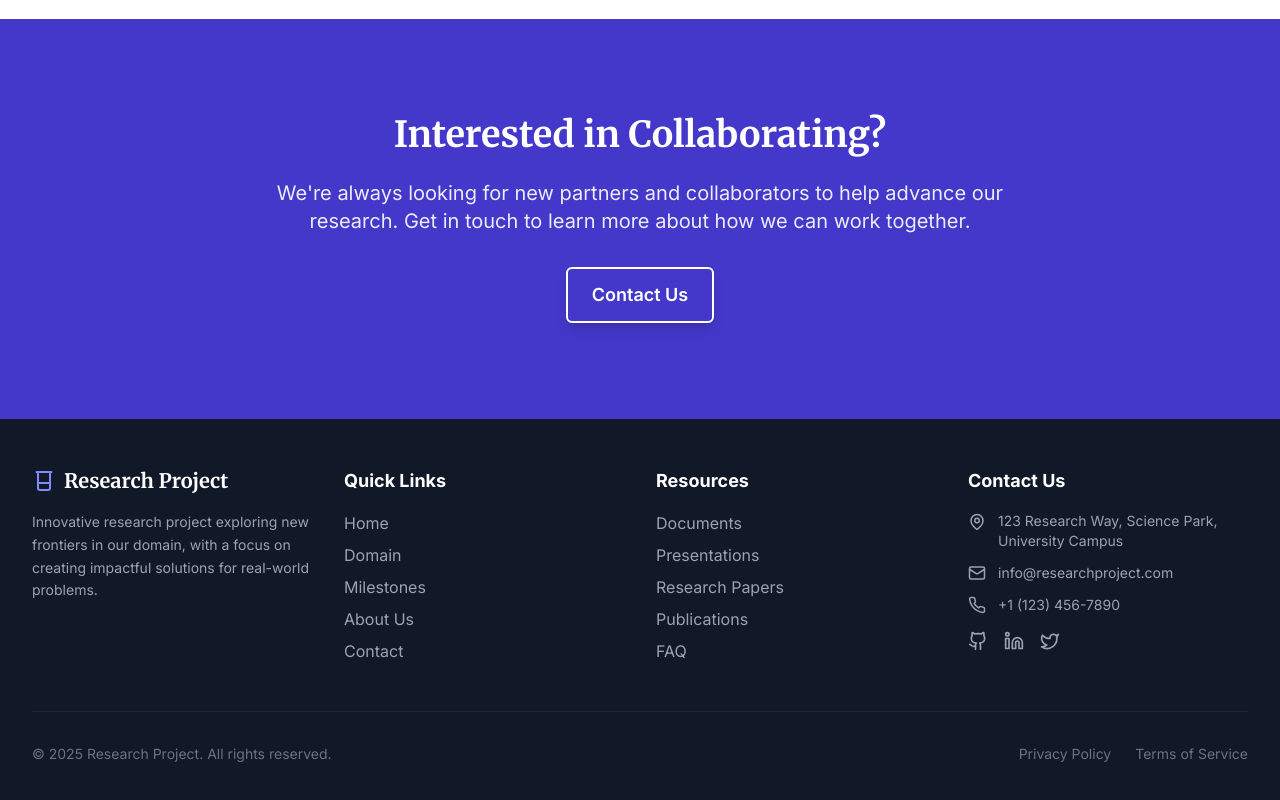
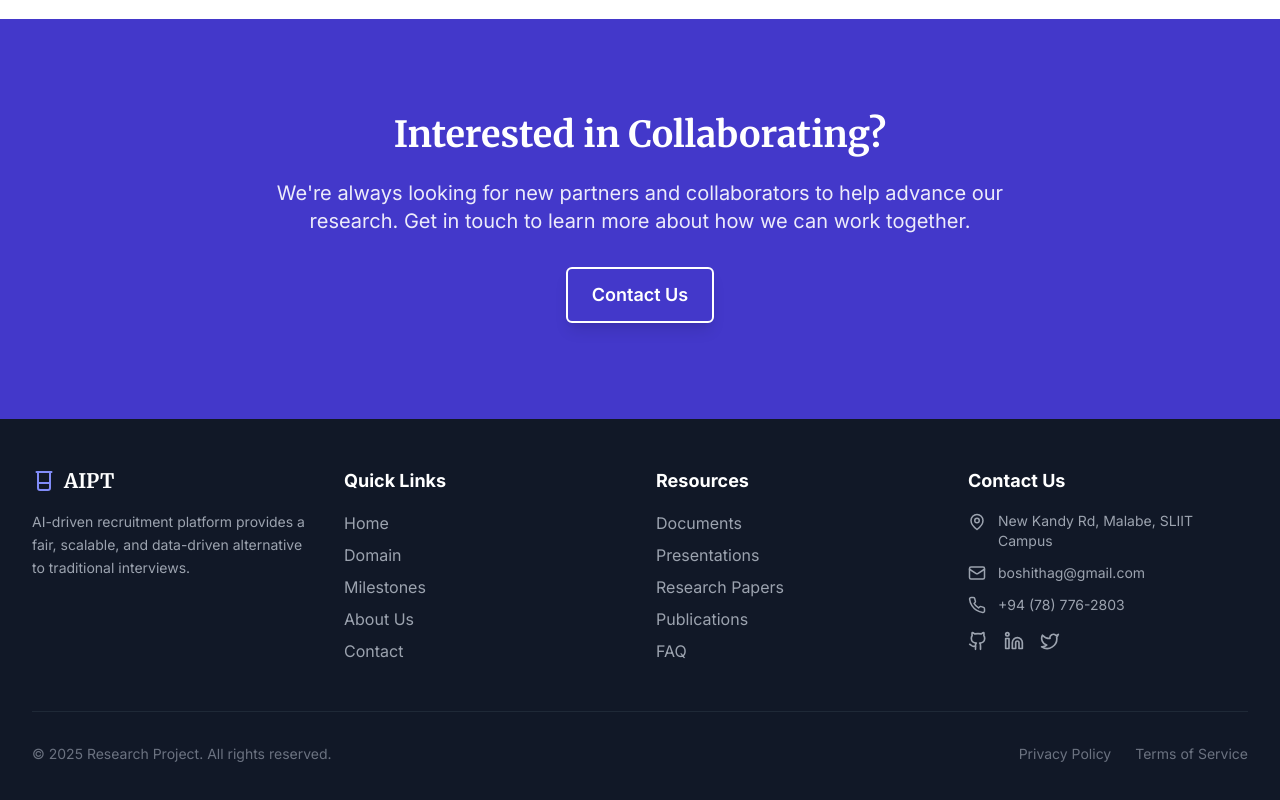
Before and after one commit to BoshithaMGunarathna/RP-web, a React (Vite) app in the folder project-website/: page / in a window 1280 px wide. Shown: the part 3553-4353 px from the top of the page. Built offline with nearby package versions, Linux system fonts and the light colour scheme.

Commit message:
Update Footer.tsx

```diff
--- a/project-website/src/components/common/Footer.tsx
+++ b/project-website/src/components/common/Footer.tsx
@@ -12,11 +12,10 @@ const Footer = () => {
           <div className="md:col-span-1">
             <Link to="/" className="flex items-center space-x-2 mb-4">
               <Beaker size={24} className="text-primary-400" />
-              <span className="font-serif font-bold text-xl">Research Project</span>
+              <span className="font-serif font-bold text-xl">AIPT</span>
             </Link>
             <p className="text-gray-400 text-sm leading-relaxed">
-              Innovative research project exploring new frontiers in our domain,
-              with a focus on creating impactful solutions for real-world problems.
+              AI-driven recruitment platform provides a fair, scalable, and data-driven alternative to traditional interviews.
             </p>
           </div>
 
@@ -90,18 +89,18 @@ const Footer = () => {
             <ul className="space-y-3">
               <li className="flex items-start space-x-3">
                 <MapPin size={18} className="text-gray-400 mt-0.5 shrink-0" />
-                <span className="text-gray-400 text-sm">123 Research Way, Science Park, University Campus</span>
+                <span className="text-gray-400 text-sm">New Kandy Rd, Malabe, SLIIT Campus</span>
               </li>
               <li className="flex items-center space-x-3">
                 <Mail size={18} className="text-gray-400 shrink-0" />
                 <a href="mailto:info@researchproject.com" className="text-gray-400 hover:text-white text-sm transition-colors">
-                  info@researchproject.com
+                  boshithag@gmail.com
                 </a>
               </li>
               <li className="flex items-center space-x-3">
                 <Phone size={18} className="text-gray-400 shrink-0" />
                 <a href="tel:+11234567890" className="text-gray-400 hover:text-white text-sm transition-colors">
-                  +1 (123) 456-7890
+             +94 (78) 776-2803
                 </a>
               </li>
             </ul>
```
